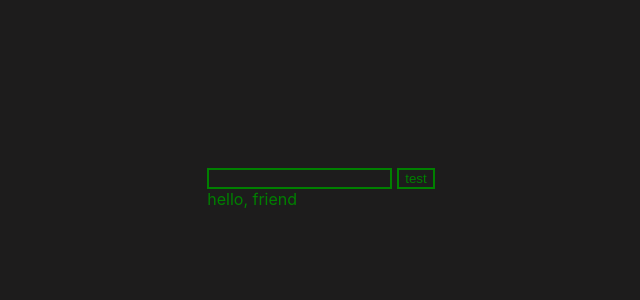
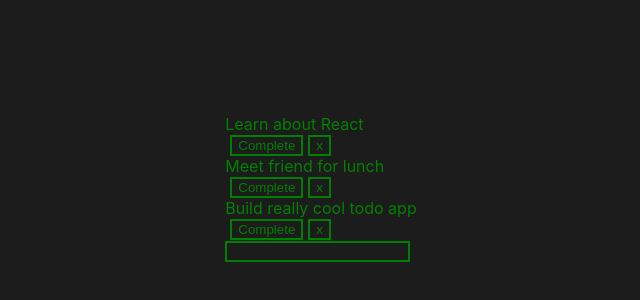
Before and after one commit to kevinduran/react_practice, a React (Create React App) app in the folder todo/: page / in a window 1280 px wide. Shown: the part 212-512 px from the top of the page, without its empty margins (319-959 px from the left). Built offline with nearby package versions, Linux system fonts and the light colour scheme.

Commit message:
...testing a new way to solve todo

```diff
--- a/todo/src/App.js
+++ b/todo/src/App.js
@@ -1,19 +1,90 @@
-import React,{useState} from 'react'
-import './App.css';
+import React from "react";
+import "./App.css";
+
+function Todo({ todo, index, completeTodo, removeTodo }) {
+  return (
+    <div
+      className="todo"
+      style={{ textDecoration: todo.isCompleted ? "line-through" : "" }}
+    >
+      {todo.text}
+      <div>
+        <button onClick={() => completeTodo(index)}>Complete</button>
+        <button onClick={() => removeTodo(index)}>x</button>
+      </div>
+    </div>
+  );
+}
+
+function TodoForm({ addTodo }) {
+  const [value, setValue] = React.useState("");
+
+  const handleSubmit = e => {
+    e.preventDefault();
+    if (!value) return;
+    addTodo(value);
+    setValue("");
+  };
+
+  return (
+    <form onSubmit={handleSubmit}>
+      <input
+        type="text"
+        className="input"
+        value={value}
+        onChange={e => setValue(e.target.value)}
+      />
+    </form>
+  );
+}
 
 function App() {
-  const [todo,setTodo] = useState('hello, friend');
+  const [todos, setTodos] = React.useState([
+    {
+      text: "Learn about React",
+      isCompleted: false
+    },
+    {
+      text: "Meet friend for lunch",
+      isCompleted: false
+    },
+    {
+      text: "Build really cool todo app",
+      isCompleted: false
+    }
+  ]);
 
-  const addTodo = () =>{
-    setTodo(document.getElementById('input').value);
-    document.getElementById('input').value = ''
-  }
+  const addTodo = text => {
+    const newTodos = [...todos, { text }];
+    setTodos(newTodos);
+  };
+
+  const completeTodo = index => {
+    const newTodos = [...todos];
+    newTodos[index].isCompleted = true;
+    setTodos(newTodos);
+  };
+
+  const removeTodo = index => {
+    const newTodos = [...todos];
+    newTodos.splice(index, 1);
+    setTodos(newTodos);
+  };
 
   return (
-    <div className="App">
-      <input id="input"></input>
-      <button onClick={addTodo}>test</button>
-      <div>{todo}</div>
+    <div className="app">
+      <div className="todo-list">
+        {todos.map((todo, index) => (
+          <Todo
+            key={index}
+            index={index}
+            todo={todo}
+            completeTodo={completeTodo}
+            removeTodo={removeTodo}
+          />
+        ))}
+        <TodoForm addTodo={addTodo} />
+      </div>
     </div>
   );
 }
```
